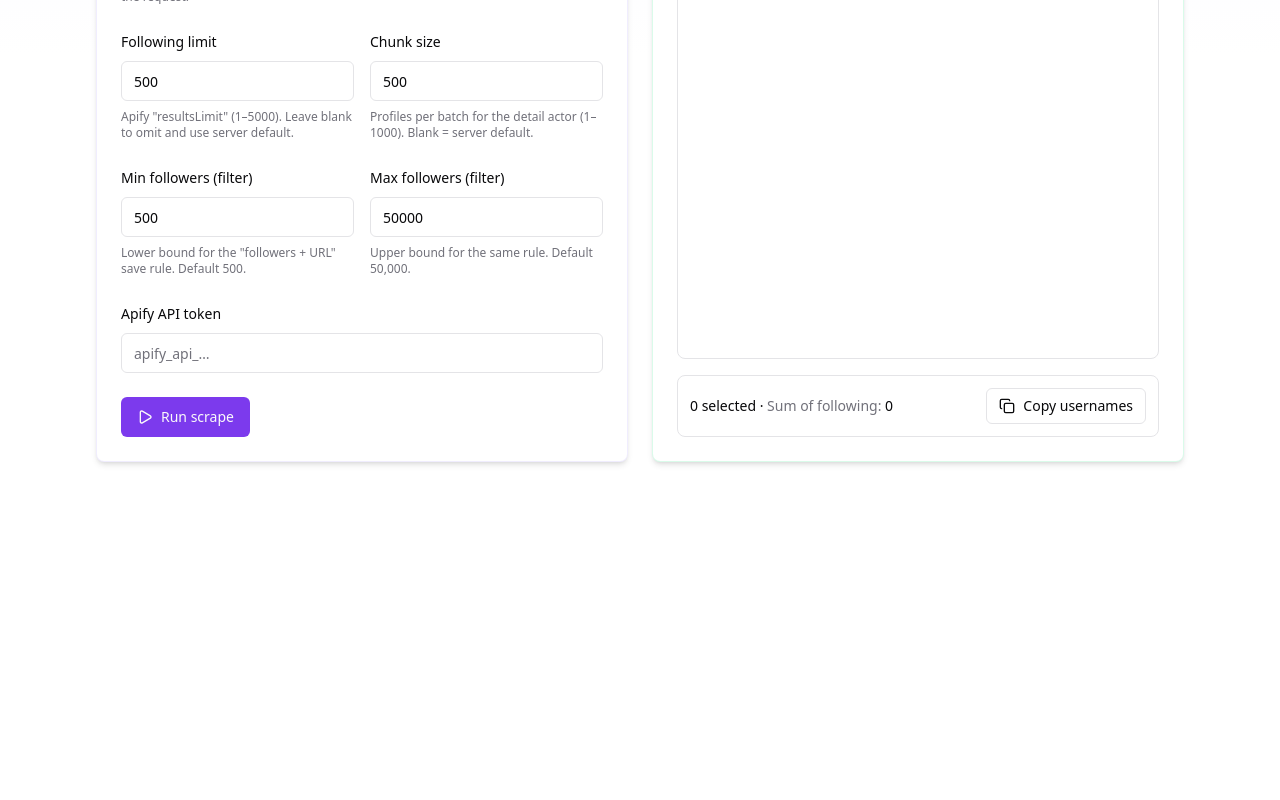
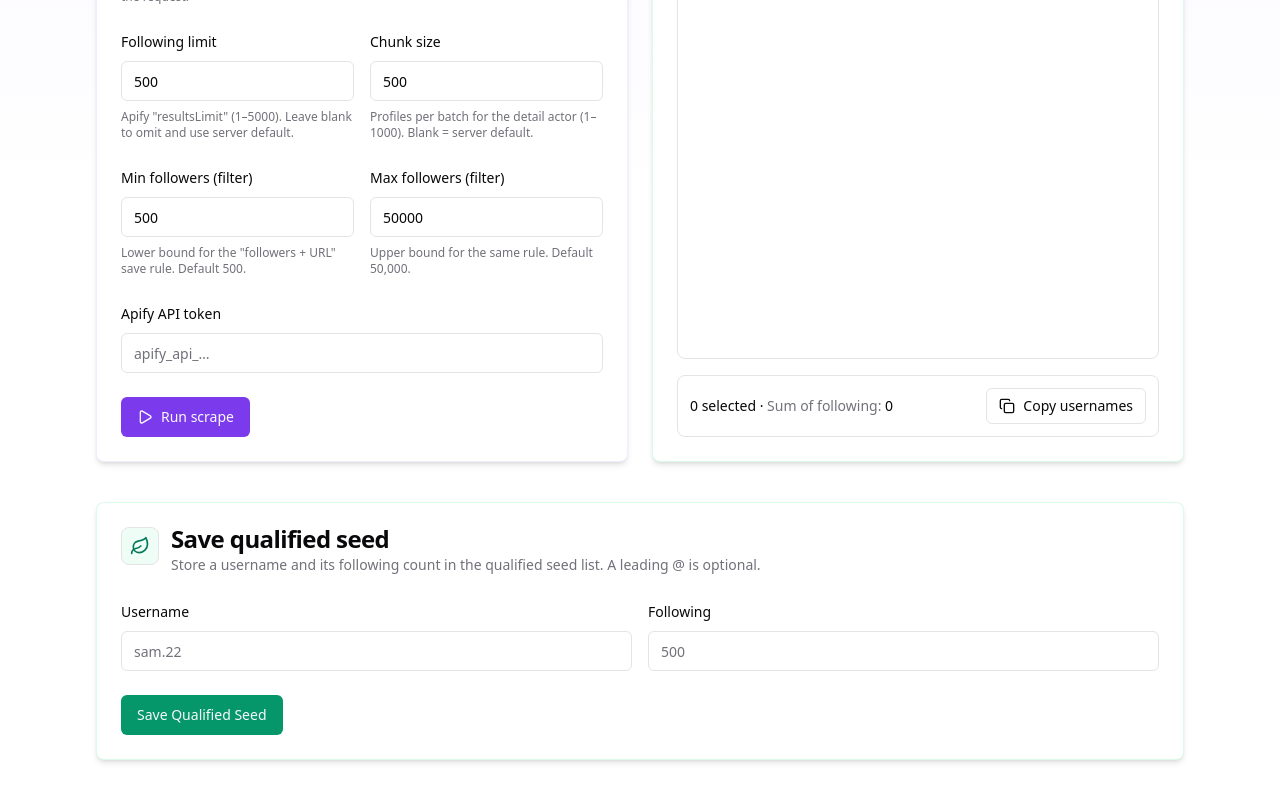
Before and after one commit to riocabalda/instagram-profile-scraper-client, a React (Vite) app: page /home in a window 1280 px wide. Shown: the part 391-1191 px from the top of the page. Before the commit the page ends 893 px from the top, so only its background shows below. Built offline with nearby package versions, Linux system fonts and the light colour scheme; no server answers.

Commit message:
add save qualified seed feature

```diff
--- a/src/api/scraperApi.js
+++ b/src/api/scraperApi.js
@@ -85,6 +85,17 @@ export async function postQualifiedSeed(payload) {
 }
 
 /**
+ * @param {string} username
+ * @returns {Promise<{ success: boolean; data: { username: string } }>}
+ */
+export async function deleteQualifiedSeed(username) {
+  const { data } = await apiClient.delete("/api/scraper/qualified-seeds", {
+    params: { username },
+  });
+  return data;
+}
+
+/**
  * @param {number} followingLimit
  * @returns {Promise<{ success: boolean; data: QualifiedSeedRow[] }>}
  */
--- a/src/components/scraper/QualifiedSeedsHomeCard.jsx
+++ b/src/components/scraper/QualifiedSeedsHomeCard.jsx
@@ -1,7 +1,8 @@
 import { useEffect, useMemo, useRef, useState } from "react";
-import { Copy, ExternalLink, Leaf, Loader2 } from "lucide-react";
+import { Copy, ExternalLink, Leaf, Loader2, Trash2 } from "lucide-react";
 import { toast } from "sonner";
 import {
+  deleteQualifiedSeed,
   getApiErrorMessage,
   getQualifiedSeedsList,
   getQualifiedSeedsListAll,
@@ -53,6 +54,9 @@ function QualifiedSeedsHomeCard() {
     /** @type {{ username: string; following: number }[]} */ ([])
   );
   const [selectedIndices, setSelectedIndices] = useState(() => new Set());
+  const [deletingForUsername, setDeletingForUsername] = useState(
+    /** @type {string | null} */ (null)
+  );
   const selectAllRef = useRef(/** @type {HTMLInputElement | null} */ (null));
 
   const handleFetch = async () => {
@@ -110,7 +114,7 @@ function QualifiedSeedsHomeCard() {
     }
   };
 
-  const busy = loading || loadingAll;
+  const busy = loading || loadingAll || deletingForUsername != null;
 
   const selectedRows = useMemo(() => {
     const ordered = [...selectedIndices].sort((a, b) => a - b);
@@ -148,6 +152,29 @@ function QualifiedSeedsHomeCard() {
   const toggleSelectAll = () => {
     if (allSelected) setSelectedIndices(new Set());
     else setSelectedIndices(new Set(rows.map((_, i) => i)));
+  };
+
+  const handleDeleteRow = async (username) => {
+    const u = String(username ?? "").trim();
+    if (!u) return;
+
+    setDeletingForUsername(u);
+    try {
+      const res = await deleteQualifiedSeed(u);
+      if (res?.success) {
+        setRows((prev) => prev.filter((r) => r.username !== u));
+        setSelectedIndices(new Set());
+        toast.success(`Removed @${u} from qualified seeds.`);
+      } else {
+        toast.error("Unexpected response from server.");
+      }
+    } catch (err) {
+      const msg = getApiErrorMessage(err);
+      reportClientError("QualifiedSeedsHomeCard/delete", err, msg);
+      toast.error(msg);
+    } finally {
+      setDeletingForUsername(null);
+    }
   };
 
   const handleBulkCopyUsernames = () => {
@@ -249,6 +276,9 @@ function QualifiedSeedsHomeCard() {
                   <TableHead>Username</TableHead>
                   <TableHead className="w-[120px]">Following</TableHead>
                   <TableHead className="min-w-[180px]">URL</TableHead>
+                  <TableHead className="w-[52px] px-2 text-right">
+                    <span className="sr-only">Delete</span>
+                  </TableHead>
                 </TableRow>
               </TableHeader>
               <TableBody>
@@ -321,6 +351,25 @@ function QualifiedSeedsHomeCard() {
                           "—"
                         )}
                       </TableCell>
+                      <TableCell className="px-2 text-right">
+                        {row.username ? (
+                          <Button
+                            type="button"
+                            variant="ghost"
+                            size="icon"
+                            className="size-8 text-muted-foreground hover:bg-destructive/10 hover:text-destructive"
+                            aria-label={`Delete qualified seed ${row.username}`}
+                            disabled={busy}
+                            onClick={() => void handleDeleteRow(row.username)}
+                          >
+                            {deletingForUsername === row.username ? (
+                              <Loader2 className="size-4 animate-spin" />
+                            ) : (
+                              <Trash2 className="size-4" />
+                            )}
+                          </Button>
+                        ) : null}
+                      </TableCell>
                     </TableRow>
                   );
                 })}
--- /dev/null
+++ b/src/components/scraper/SaveQualifiedSeedCard.jsx
@@ -0,0 +1,119 @@
+import { useState } from "react";
+import { Leaf, Loader2 } from "lucide-react";
+import { toast } from "sonner";
+import { getApiErrorMessage, postQualifiedSeed } from "@/api/scraperApi";
+import { reportClientError } from "@/utils/reportClientError";
+import { Button } from "@/components/ui/button";
+import { Card, CardContent, CardHeader, CardTitle } from "@/components/ui/card";
+import { Input } from "@/components/ui/input";
+import { Label } from "@/components/ui/label";
+
+function SaveQualifiedSeedCard() {
+  const [username, setUsername] = useState("");
+  const [following, setFollowing] = useState("");
+  const [saving, setSaving] = useState(false);
+
+  const handleSave = async () => {
+    const u = String(username ?? "").trim();
+    if (!u) {
+      toast.error("Username is required.");
+      return;
+    }
+    const raw = following.trim();
+    if (raw === "") {
+      toast.error("Following is required.");
+      return;
+    }
+    const n = Number(following);
+    if (!Number.isInteger(n) || n < 0) {
+      toast.error("Following must be a non-negative integer.");
+      return;
+    }
+
+    setSaving(true);
+    try {
+      const res = await postQualifiedSeed({ username: u, following: n });
+      if (res?.success && res.data) {
+        toast.success(
+          `Saved @${res.data.username} (${Number(
+            res.data.following
+          ).toLocaleString()} following).`
+        );
+        setUsername("");
+        setFollowing("");
+      } else {
+        toast.error("Unexpected response from server.");
+      }
+    } catch (err) {
+      const msg = getApiErrorMessage(err);
+      reportClientError("SaveQualifiedSeedCard/save", err, msg);
+      toast.error(msg);
+    } finally {
+      setSaving(false);
+    }
+  };
+
+  return (
+    <Card className="rounded-none lg:rounded-lg border-emerald-100/80 shadow-md dark:border-emerald-900/40">
+      <CardHeader>
+        <div className="flex items-start gap-3">
+          <div className="rounded-lg border bg-emerald-50/80 p-2 dark:bg-emerald-950/40">
+            <Leaf className="size-5 text-emerald-700 dark:text-emerald-300" />
+          </div>
+          <div className="space-y-1">
+            <CardTitle>Save qualified seed</CardTitle>
+            <p className="text-sm font-normal text-muted-foreground">
+              Store a username and its following count in the qualified seed
+              list. A leading @ is optional.
+            </p>
+          </div>
+        </div>
+      </CardHeader>
+      <CardContent className="space-y-6">
+        <div className="grid gap-4 sm:grid-cols-2">
+          <div className="space-y-2">
+            <Label htmlFor="save-qualified-username">Username</Label>
+            <Input
+              id="save-qualified-username"
+              placeholder="sam.22"
+              value={username}
+              onChange={(e) => setUsername(e.target.value)}
+              disabled={saving}
+              autoComplete="off"
+            />
+          </div>
+          <div className="space-y-2">
+            <Label htmlFor="save-qualified-following">Following</Label>
+            <Input
+              id="save-qualified-following"
+              inputMode="numeric"
+              placeholder="500"
+              value={following}
+              onChange={(e) => setFollowing(e.target.value)}
+              disabled={saving}
+            />
+          </div>
+        </div>
+        <div className="flex flex-wrap gap-3">
+          <Button
+            type="button"
+            onClick={() => void handleSave()}
+            disabled={saving}
+            className="gap-2 bg-emerald-600 hover:bg-emerald-600/90 dark:bg-emerald-600 dark:hover:bg-emerald-600/90"
+          >
+            {saving ? (
+              <>
+                <Loader2 className="size-4 animate-spin" />
+                Saving…
+              </>
+            ) : (
+              "Save Qualified Seed"
+            )}
+          </Button>
+        </div>
+      </CardContent>
+    </Card>
+  );
+}
+
+export default SaveQualifiedSeedCard;
--- a/src/pages/HomePage.jsx
+++ b/src/pages/HomePage.jsx
@@ -1,5 +1,6 @@
 import { Loader2, Play } from "lucide-react";
 import QualifiedSeedsHomeCard from "@/components/scraper/QualifiedSeedsHomeCard";
+import SaveQualifiedSeedCard from "@/components/scraper/SaveQualifiedSeedCard";
 import {
   getApiErrorMessage,
   joinMessageWithDuplicates,
@@ -317,6 +318,8 @@ function HomePage() {
           <QualifiedSeedsHomeCard />
         </div>
       </div>
+
+      <SaveQualifiedSeedCard />
     </div>
   );
 }
```
